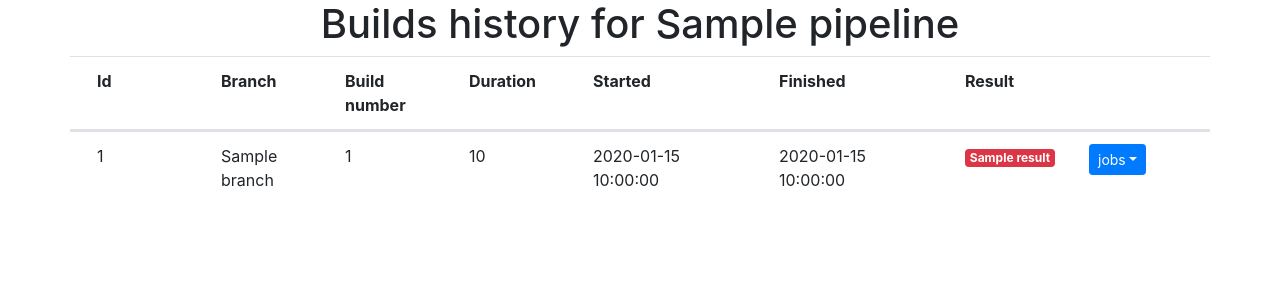
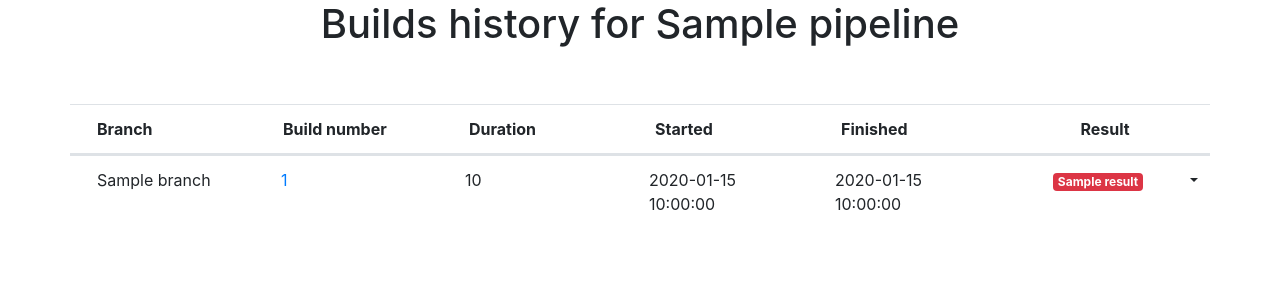
Before and after one commit to codilime/acid, a Flask app: template dashboard/templates/builds_history.html in a window 1280 px wide. Shown: the part 56-356 px from the top of the page. Run offline with Flask 2, Linux system fonts and the light colour scheme; the template is opened without the code that fills it: most values are stand-ins (such as "Sample title", 1, 10 or a date in 2020); parts of the project's set-up code (start-up, migrations or seed data) failed here and were passed over; some libraries are stand-ins or nearby versions.

Commit message:
Acid 55 fixes in build history (#13)
* Remove id field from history
* Split status badges and links
* Add non-voting label to job status
* Add on-click collapse for history rows
* Add arrowhead sign to indicate that row is clickable

```diff
--- a/dashboard/templates/base.html
+++ b/dashboard/templates/base.html
@@ -49,5 +49,6 @@
 <script src="https://code.jquery.com/jquery-3.3.1.slim.min.js" integrity="sha384-q8i/X+965DzO0rT7abK41JStQIAqVgRVzpbzo5smXKp4YfRvH+8abtTE1Pi6jizo" crossorigin="anonymous"></script>
 <script src="https://cdnjs.cloudflare.com/ajax/libs/moment.js/2.22.2/moment-with-locales.min.js" integrity="sha256-VrmtNHAdGzjNsUNtWYG55xxE9xDTz4gF63x/prKXKH0=" crossorigin="anonymous"></script>
 <script src="{{ url_for('static', filename='bootstrap-4.1.1-dist/js/bootstrap.min.js') }}"></script>
+<script src="{{ url_for('static', filename='script.js') }}"></script>
 </body>
 </html>
--- a/dashboard/templates/builds_history.html
+++ b/dashboard/templates/builds_history.html
@@ -6,37 +6,31 @@
         <h1>Builds history for {{ buildsets.pipeline }}</h1>
     </div>
 </div>
-<div class="container">
+<div class="container mt-5 mb-5">
     <div class="row build-table table-head">
-        <div class="col">Id</div>
         <div class="col">Branch</div>
         <div class="col">Build number</div>
         <div class="col">Duration</div>
         <div class="col-2">Started</div>
         <div class="col-2">Finished</div>
-        <div class="col">Result</div>
-        <div class="col"></div>
+        <div class="col-2 text-center">Result</div>
+        <div></div>
     </div>
     {% for b in buildsets.page %}
-    <div class="row hover-row build-table">
-        <div class="col">{{ b.id }}</div>
+    <div class="row hover-row build-table clickable" data-toggle="collapse" data-target="#collapse-{{ b.id }}">
         <div class="col">{{ b.branch }}</div>
-        <div class="col">{{ show_object_or_na(b.build_number) }}</div>
+        <div class="col"><a class="no-collapsable" href="{{ buildsets_log_url }}/{{ buildsets.pipeline }}/review.opencontrail.org/{{ b.branch }}/{{ b.build_number }}/" title="Open logs">{{ show_object_or_na(b.build_number) }}</a></div>
         <div class="col">{{ show_object_or_na(b.duration) }}</div>
         <div class="col-2">{{ local_datetime(b.start_datetime) }}</div>
         <div class="col-2">{{ local_datetime(b.end_datetime) }}</div>
-        <div class="col">
-            <a href="{{ buildsets_log_url }}/{{ buildsets.pipeline }}/review.opencontrail.org/{{ b.branch }}/{{ b.build_number }}/" title="Open logs">
+        <div class="col text-center">
             <span class="badge {% if b.result == 'SUCCESS' %} badge-success {% else %} badge-danger {% endif %}">{{ b.result }}</span>
-            </a>
         </div>
-        <div class="col">
-            <a class="btn btn-primary btn-sm dropdown-toggle" data-toggle="collapse" href="#collapse-{{ b.id }}" title="Toggle jobs">jobs</a>
+        <div class="dropdown-toggle"></div>
     </div>
-    </div>
-    <div class="collapse row justify-content-md-center p-3" id="collapse-{{ b.id }}">
+    <div class="collapse row justify-content-md-center p-3"  id="collapse-{{ b.id }}">
         <div class="col-12">
-            <div class="row build-table table-head">
+            <div class="row build-table text-white bg-secondary font-weight-bold">
                 <div class="col-5">Job name</div>
                 <div class="col">Duration</div>
                 <div class="col-2">Start time</div>
@@ -44,19 +38,19 @@
                 <div class="col">Result</div>
             </div>
             {% for job in b.builds %}
-            <div class="row hover-row build-table">
-                <div class="col-5 {% if job.voting %} font-weight-bold {% endif %}" title="{% if job.voting %} This job is voting {% endif %}">{{ job.job_name }}</div>
+            <div class="row build-table bg-light">
+                <div class="col-5" title="{% if not job.voting %} This job is not voting {% endif %}">
+                    <a href="{{ job.log_url }}" title="Open log">{{ job.job_name }}</a>{% if not job.voting %} <span class="badge badge-secondary">non-voting</span>{% endif %}
+                </div>
                 <div class="col">{{ show_object_or_na(job.duration) }}</div>
                 <div class="col-2">{{ local_datetime(job.start_time) }}</div>
                 <div class="col-2">{{ local_datetime(job.end_time) }}</div>
                 <div class="col">
-                    <a href="{{ job.log_url }}" title="Open log">
                     <span class="badge {% if job.result == 'SUCCESS' %} badge-success
                                     {% elif job.result == 'FAILURE' %} badge-danger
                                     {% elif job.result == 'SKIPPED' %} badge-info
                                     {% else %} badge-warning
                                     {% endif %} ">{{ job.result }}</span>
-                    </a>
                 </div>
             </div>
             {% endfor %}
--- a/dashboard/templates/partials/status_list.html
+++ b/dashboard/templates/partials/status_list.html
@@ -35,15 +35,14 @@
                                     <th scope="col">Duration</th>
                                     <th scope="col">Remaining</th>
                                     <th scope="col">Canceled</th>
-                                    <th scope="col">Voting</th>
                                     <th scope="col">Retry</th>
                                 </tr>
                             </thead>
                             <tbody>
                             {% for job in buildset.jobs %}
-                                <tr class="hidden">
+                                <tr>
                                     <td>
-                                        <a href="{{ job.log_url }}">{{ job.name }}</a>
+                                        <a href="{{ job.log_url }}">{{ job.name }}</a> {% if not job.voting %} <span class="badge badge-secondary">non-voting</span>{% endif %}
                                     </td>
                                     <td>{{ job.worker.name }}</td>
                                     <td class="progress-col">
@@ -55,7 +54,6 @@
                                     <td>{{ show_object_or_na(job.time_tracker.elapsed_to_time) }}</td>
                                     <td>{{ show_object_or_na(job.time_tracker.remaining_to_time) }}</td>
                                     <td>{{ show_yes_no(job.cancelled) }}</td>
-                                    <td>{{ show_yes_no(job.voting) }}</td>
                                     <td>{{ show_yes_no(job.retry) }}</td>
                                 </tr>
                             {% endfor %}
--- a/static/main.css
+++ b/static/main.css
@@ -23,3 +23,7 @@
     border-bottom: 2px solid #dee2e6;
     font-weight: bolder;
 }
+
+.clickable {
+    cursor: pointer;
+}
--- a/static/script.js
+++ b/static/script.js
@@ -5,4 +5,7 @@ $(function () {
     dateTime.local()
     $element.text(dateTime.format('YYYY-MM-DD HH:mm:ss'))
   })
+  $('.no-collapsable').on('click', function (event) {
+    event.stopImmediatePropagation()
+  })
 })
```
Lines whose indentation alone changed are shown as unchanged.
